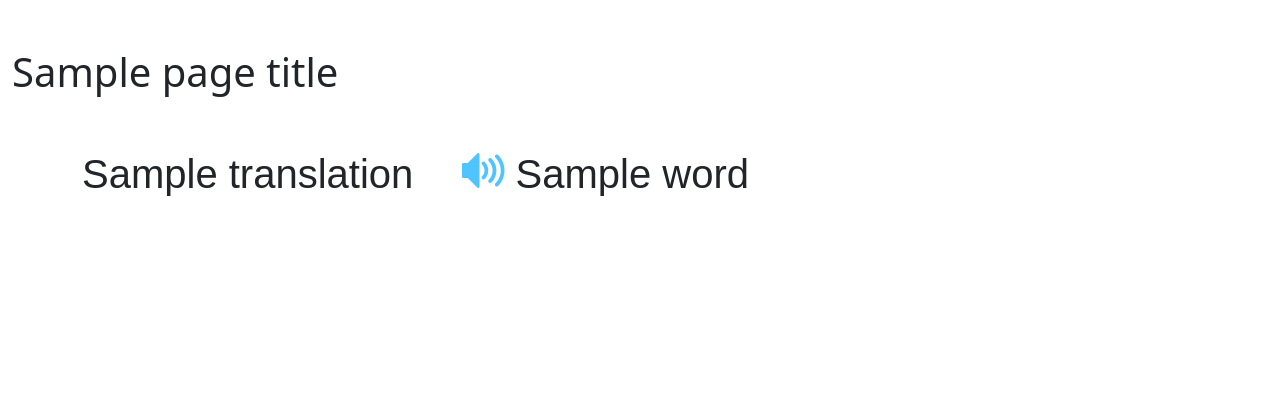
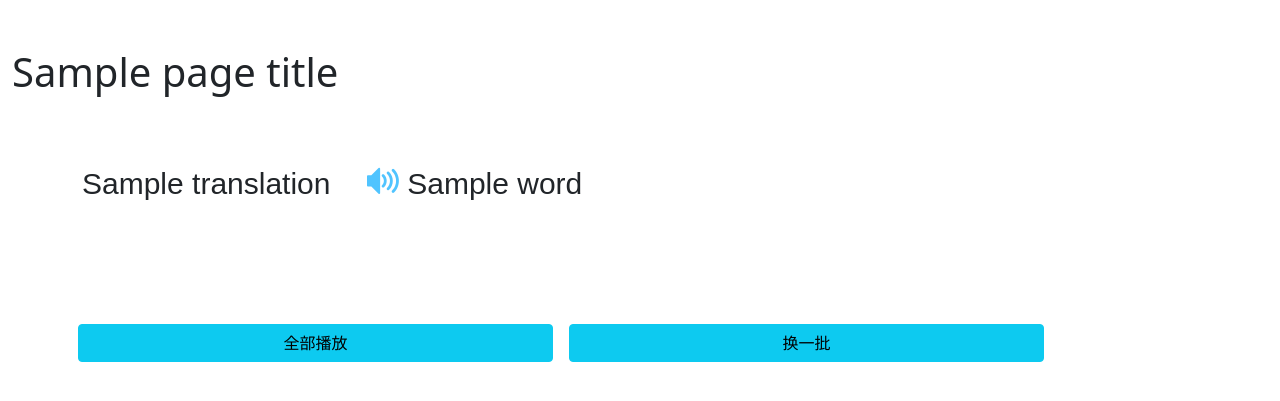
Before and after one commit to panhaoyu/remember-me, a Django app: template word/templates/word/index.html in a window 1280 px wide. Shown: the top 401 px of the page. Run offline with Django 4.2, Linux system fonts and the light colour scheme; the template is opened without the code that fills it: most values are stand-ins (such as "Sample title", 1, 10 or a date in 2020); some web fonts are replaced.

Commit message:
自动播放音频

```diff
--- a/remember_me/urls.py
+++ b/remember_me/urls.py
@@ -18,5 +18,5 @@ from django.urls import path, include
 
 urlpatterns = [
     path('admin/', admin.site.urls),
-    path('', include('word.urls')),
+    path('', include('word.urls', namespace='word')),
 ]
--- a/word/templates/word/base.html
+++ b/word/templates/word/base.html
@@ -7,6 +7,10 @@
     <link href="https://cdn.jsdelivr.net/npm/bootstrap@5.1.3/dist/css/bootstrap.min.css" rel="stylesheet"
           integrity="sha384-1BmE4kWBq78iYhFldvKuhfTAU6auU8tT94WrHftjDbrCEXSU1oBoqyl2QvZ6jIW3" crossorigin="anonymous">
     <link rel="stylesheet" href="{% static "word/icomoon/style.css" %}">
+    <script src="https://cdn.jsdelivr.net/npm/bootstrap@5.1.3/dist/js/bootstrap.bundle.min.js"
+            integrity="sha384-ka7Sk0Gln4gmtz2MlQnikT1wXgYsOg+OMhuP+IlRH9sENBO0LRn5q+8nbTov4+1p"
+            crossorigin="anonymous"></script>
+    <script src="https://cdn.bootcdn.net/ajax/libs/jquery/3.6.0/jquery.min.js"></script>
 </head>
 <body class="container-fluid">
 <h1 class="my-5">{{ page_title }}</h1>
@@ -14,7 +18,4 @@
     <p class="alert alert-danger">此文本不应该出现，请联系网站开发者！</p>
 {% endblock %}
 </body>
-<script src="https://cdn.jsdelivr.net/npm/bootstrap@5.1.3/dist/js/bootstrap.bundle.min.js"
-        integrity="sha384-ka7Sk0Gln4gmtz2MlQnikT1wXgYsOg+OMhuP+IlRH9sENBO0LRn5q+8nbTov4+1p"
-        crossorigin="anonymous"></script>
 </html>
--- a/word/templates/word/index.html
+++ b/word/templates/word/index.html
@@ -7,8 +7,9 @@
         {% endif %}
         <style>
             .word-and-translation {
-                font-size: 40px;
+                font-size: 30px;
                 font-family: 微软雅黑, sans-serif;
+                line-height: 80px;
             }
         </style>
         <script>
@@ -17,16 +18,40 @@
                 audio.setAttribute('src', `http://localhost:37421/media/voices/${itemId}.mp3`)
             }
         </script>
+        <iframe allow="autoplay" class="hidden" src="http://localhost:37421/media/voices/3.mp3" style="display: none"></iframe>
         <audio id="word-audio" class="hidden" src="" autoplay></audio>
         {% for word in words %}
             <div class="row my-2  word-and-translation">
-                <div class="col-4">{{ word.translation }}</div>
-                <div class="col-8">
+                <div class="col-3">{{ word.translation }}</div>
+                <div class="col-9">
                     <span onclick="playVoice({{ word.id }})" class="panhaoyu-icon-play-voice"
                           style="color: #50c4ff"></span>
                     {{ word.word }}
                 </div>
             </div>
         {% endfor %}
+        <div class="row" style="margin-top: 100px">
+            <button class="col-5 mx-2 btn btn-info" onclick="playAll()">全部播放</button>
+            <a class="col-5 mx-2 btn btn-info" href="{% url "word:change-current-learning-set" %}">换一批</a>
+        </div>
+        <script>
+            async function sleep(seconds) {
+                return new Promise(resolve => setTimeout(resolve, seconds * 1000))
+            }
+
+            async function playAll() {
+                const word_ids = [
+                    {% for word in words %}{{ word.id }}, {% endfor %}
+                ]
+                for (let id of word_ids) {
+                    playVoice(id)
+                    await sleep(3)
+                }
+            }
+
+            $(document).ready(async () => {
+                await playAll()
+            })
+        </script>
     </div>
 {% endblock %}
--- a/word/urls.py
+++ b/word/urls.py
@@ -4,8 +4,10 @@ from django.urls import path
 
 from . import views
 
+app_name = 'word'
 urlpatterns = [
     path('', views.IndexView.as_view(), name='index'),
+    path('change-current-learning-set', views.ChangeCurrentLearningSet.as_view(), name='change-current-learning-set'),
 ]
 urlpatterns += static(settings.STATIC_URL, document_root=settings.STATIC_ROOT)
 urlpatterns += static(settings.MEDIA_URL, document_root=settings.MEDIA_ROOT)
```
Also changed, not shown: word/views.py (+13 -1 lines).
